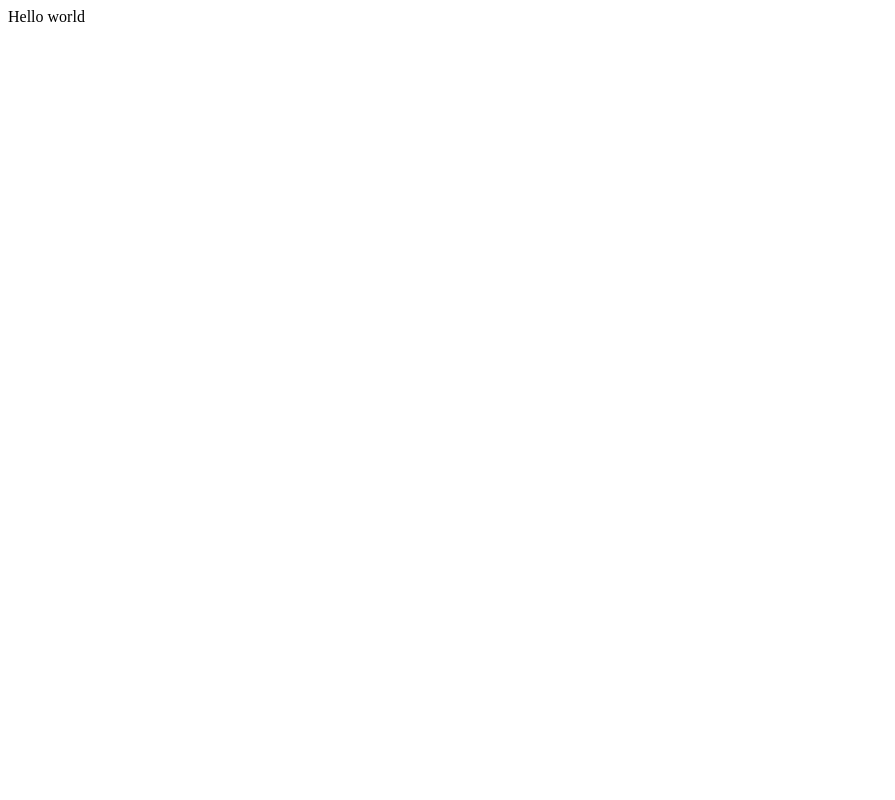
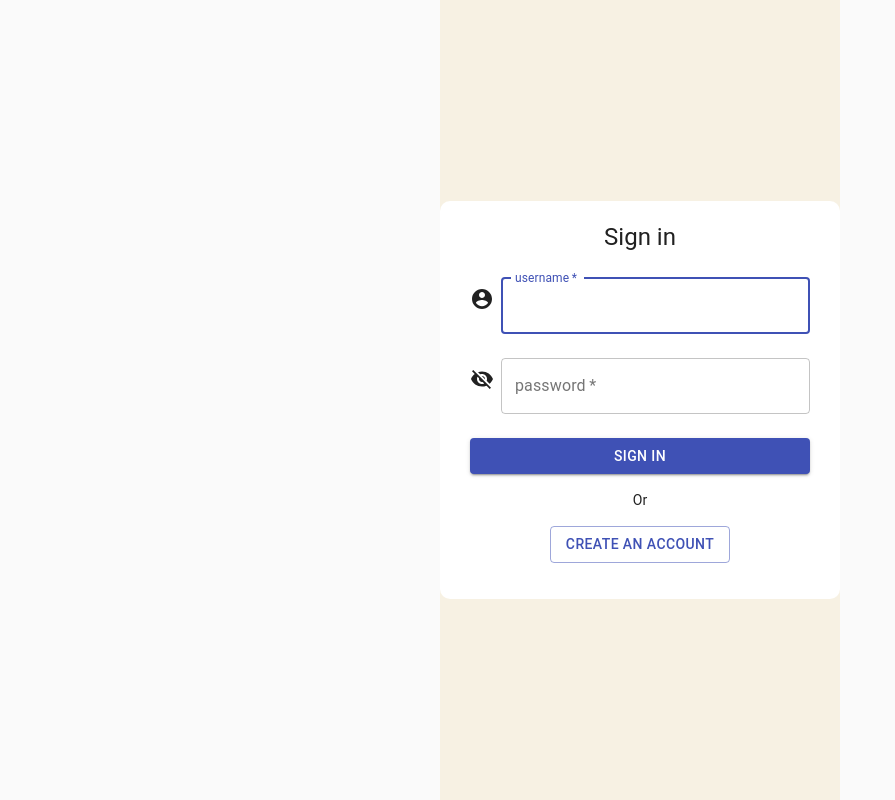
Before and after one commit to joshkim23/social-media-app, a React (Create React App) app: page / in a window 1280 px wide. Shown: the whole page, without its empty margins (0-895 px from the left). Built offline with nearby package versions, Linux system fonts and the light colour scheme.

Commit message:
initial front end changes, created sign in and home page component, added routes for both components, created a sign in component that looks half decent - enough to work with for now at least using material ui. no functionality yet.

```diff
--- a/package.json
+++ b/package.json
@@ -4,6 +4,7 @@
   "private": true,
   "dependencies": {
     "@material-ui/core": "^4.11.3",
+    "@material-ui/icons": "^4.11.2",
     "@testing-library/jest-dom": "^5.11.4",
     "@testing-library/react": "^11.1.0",
     "@testing-library/user-event": "^12.1.10",
--- a/src/App.js
+++ b/src/App.js
@@ -1,10 +1,19 @@
 import React from 'react';
+import Button from '@material-ui/core/Button';
+import {Route, BrowserRouter as Router} from 'react-router-dom';
+import SignIn from './components/SignIn/SignIn.js';
+import HomePage from './components/Homepage/HomePage.js';
 
 const App = () => {
     return (
-        <div>
-            Hello world
-        </div>
+        <Router>
+            <Route path = "/" exact
+                render = {() => <SignIn />}/>
+            <Route path = "/home"
+                render = {() => <HomePage />}/>
+
+
+        </Router>
     )
 }
 
--- /dev/null
+++ b/src/components/Homepage/HomePage.js
@@ -0,0 +1,11 @@
+import React from 'react';
+
+const HomePage = () => {
+    return (
+        <div>
+            User authenticated, welcome to the home page!
+        </div>
+    )
+}
+
+export default HomePage;
--- /dev/null
+++ b/src/components/SignIn/SignIn.js
@@ -0,0 +1,125 @@
+import React from 'react';
+import Avatar from '@material-ui/core/Avatar';
+import Button from '@material-ui/core/Button';
+import CssBaseline from '@material-ui/core/CssBaseline';
+import TextField from '@material-ui/core/TextField';
+import Grid from '@material-ui/core/Grid';
+import Typography from '@material-ui/core/Typography';
+import { makeStyles } from '@material-ui/core/styles';
+import './SignIn.css';
+import { InputAdornment } from '@material-ui/core';
+import AccountCircle from '@material-ui/icons/AccountCircle';
+import Visibility from '@material-ui/icons/VisibilityOff';
+
+const useStyles = makeStyles((theme) => ({
+    main: {
+        display: 'grid',
+        gridTemplateColumns: '1fr',
+        backgroundColor: '#f7f1e3',
+        justifySelf:'center',
+        alignItems: 'center',
+        minHeight: '100vh'
+    },
+    signInContainer: {
+        backgroundColor: '#fff',
+        padding: '20px 30px',
+        borderRadius: '10px',
+        display: 'grid',
+        gridTemplateColumns: '1fr',
+        width: 400,
+        justifySelf:'center',
+    },
+    paper: {
+        display: 'flex',
+        flexDirection: 'column',
+        alignItems: 'center',
+    },
+    inputLine: {
+        display: 'grid',
+        gridTemplateColumns: '1fr 10fr',
+        width: '100%',
+        alignItems: "center"
+    },
+    form: {
+        width: '100%', // Fix IE 11 issue.
+        marginTop: theme.spacing(1),
+    },
+    submit: {
+        margin: theme.spacing(2, 0, 2),
+    },
+}));
+
+const SignIn = () => {
+    const classes = useStyles();
+
+  return (
+    <div className={classes.main}>
+        <div className={classes.signInContainer}>
+            <CssBaseline />
+            <div className={classes.paper}>
+                <Typography component="h1" variant="h5">
+                Sign in
+                </Typography>
+                <form className={classes.form} noValidate>
+
+                    <div className={classes.inputLine}>
+                        <Grid item>
+                            <AccountCircle />
+                        </Grid>
+                        <Grid item>
+                            <TextField
+                            variant="outlined"
+                            margin="normal"
+                            required
+                            fullWidth
+                            id="email"
+                            label="username"
+                            autoFocus/>
+                        </Grid>
+                    </div>
+
+                    <div className={classes.inputLine}>
+                        <Grid item>
+                            <Visibility />
+                        </Grid>
+                        <Grid item>
+                            <TextField
+                            variant="outlined"
+                            margin="normal"
+                            required
+                            fullWidth
+                            name="password"
+                            label="password"
+                            type="password"
+                            id="password"
+                            />
+                        </Grid>
+                    </div>
+
+                    <Button
+                        type="submit"
+                        fullWidth
+                        variant="contained"
+                        color="primary"
+                        className={classes.submit}
+                    >
+                        Sign In
+                    </Button>
+                </form>
+
+                <Grid>Or</Grid>
+
+                <Button
+                    variant="outlined"
+                    color="primary"
+                    className={classes.submit}>
+                    Create an account
+                </Button>
+            </div>
+      </div>
+    </div>
+  );
+}
+
+
+export default SignIn;
```
Also changed, not shown: src/components/Homepage/HomePage.css (added), src/components/SignIn/SignIn.css (added), 1 other file (tests, documents, lock files or other folders).
